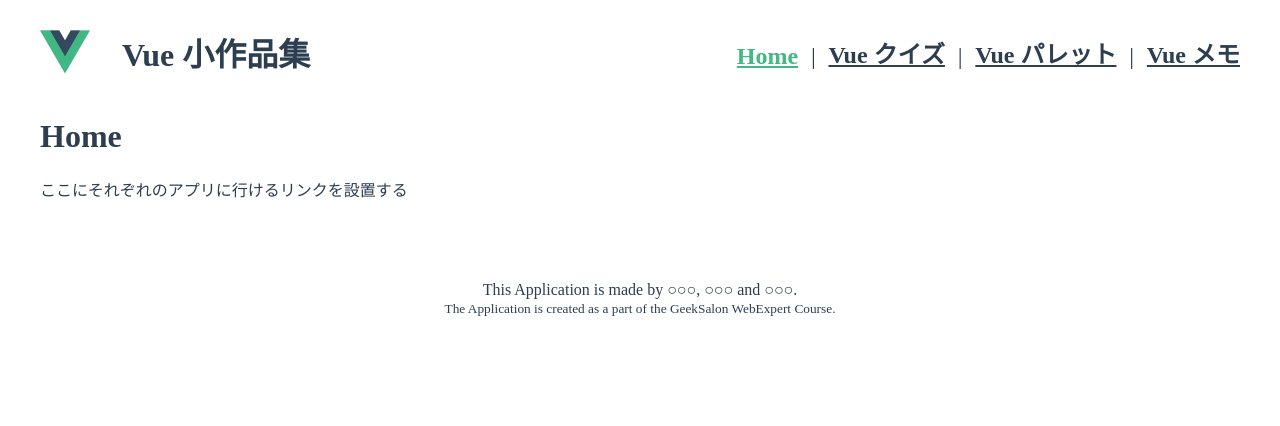
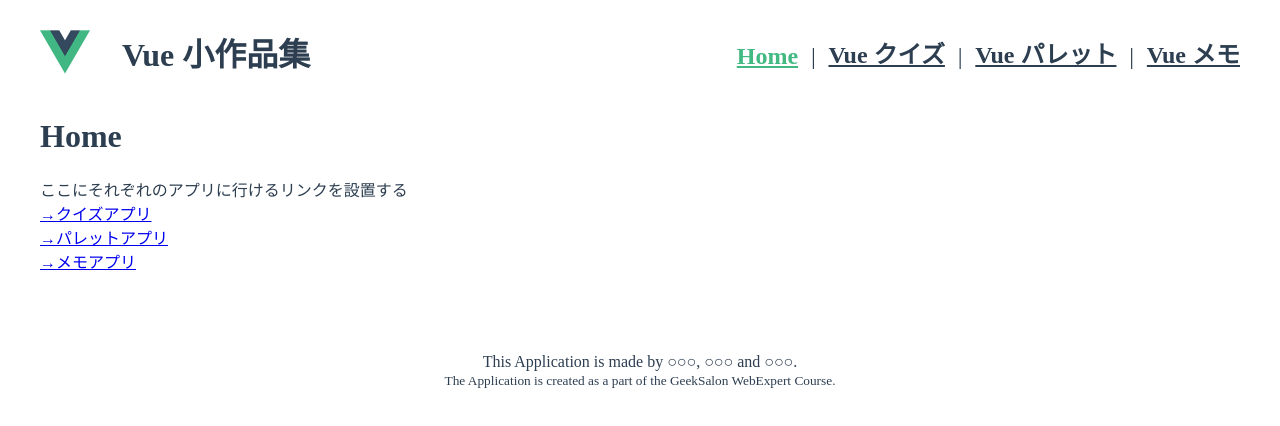
Before and after one commit to webex20-team-1/demo-team-app, a Vue app: page / in a window 1280 px wide. Shown: the top 426 px of the page. Built offline with nearby package versions, Linux system fonts and the light colour scheme.

Commit message:
Homeにそれぞれのアプリに飛ぶリンクを設置しました

```diff
--- a/src/views/HomeView.vue
+++ b/src/views/HomeView.vue
@@ -1,4 +1,9 @@
 <template>
   <h1>Home</h1>
   <div>ここにそれぞれのアプリに行けるリンクを設置する</div>
+  <a href="/quiz">→クイズアプリ</a>
+  <br />
+  <a href="/pallete">→パレットアプリ</a>
+  <br />
+  <a href="/memo">→メモアプリ</a>
 </template>
```
